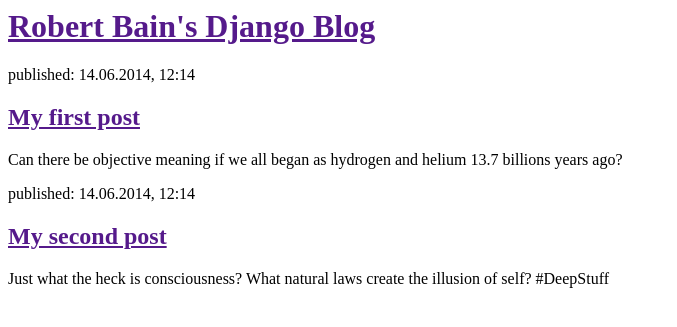
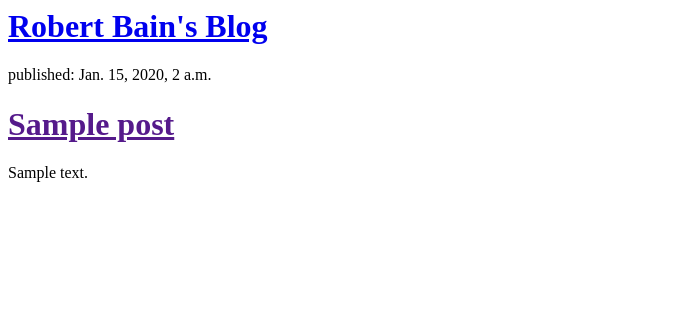
Before and after one commit to bainro/my-first-blog, a Django app: template blog/templates/blog/post_list.html in a window 1280 px wide. Shown: the top 327 px of the page, without its empty margins (0-677 px from the left). Run offline with Django 3.2, Linux system fonts and the light colour scheme; the template is opened without the code that fills it: values that come from a table or form of the project are taken from there, others are empty; tables that the repository leaves empty hold one stand-in row (values such as "Sample post").

Commit message:
Learning how to use template tags :)

```diff
--- a/blog/templates/blog/post_list.html
+++ b/blog/templates/blog/post_list.html
@@ -4,19 +4,16 @@
     </head>
     <body>
         <div>
-            <h1><a href="">Robert Bain's Django Blog</a></h1>
+            <h1><a href="/">Robert Bain's Blog</a></h1>
         </div>
 
-        <div>
-            <p>published: 14.06.2014, 12:14</p>
-            <h2><a href="">My first post</a></h2>
-            <p>Can there be objective meaning if we all began as hydrogen and helium 13.7 billions years ago?</p>
-        </div>
+        {% for post in posts %}
+            <div>
+                <p>published: {{ post.published_date }}</p>
+                <h1><a href="">{{ post.title }}</a></h1>
+                <p>{{ post.text|linebreaksbr }}</p>
+            </div>
+        {% endfor %}
 
-        <div>
-            <p>published: 14.06.2014, 12:14</p>
-            <h2><a href="">My second post</a></h2>
-            <p>Just what the heck is consciousness? What natural laws create the illusion of self? #DeepStuff</p>
-        </div>
     </body>
 </html>
```
Also changed, not shown: blog/views.py (+4 -3 lines).
